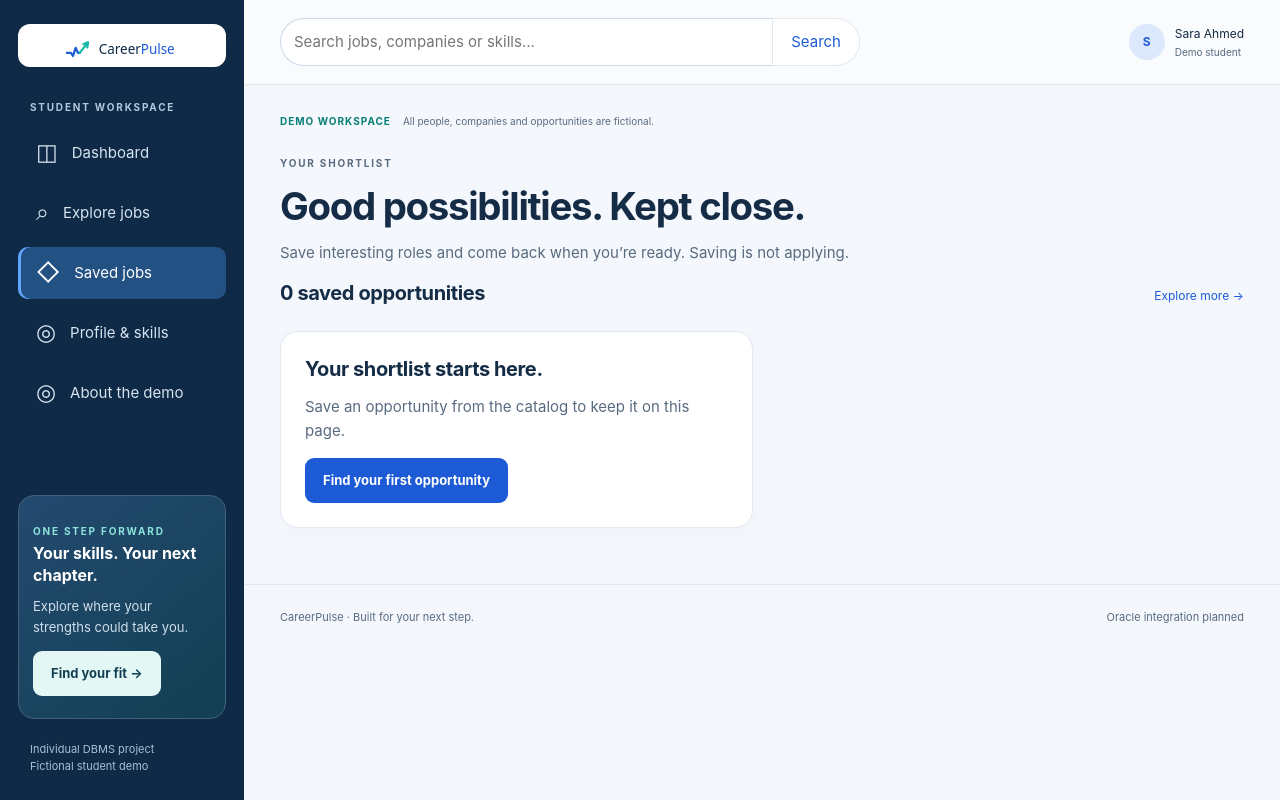
After one commit to Talha738564/careerPulse, a Flask app: page /saved in a window 1280 px wide. The commit adds this page. Run offline with Flask 3, Linux system fonts and the light colour scheme.

Commit message:
feat: add isolated saved job shortlists

```diff
--- a/app.py
+++ b/app.py
@@ -5,6 +5,8 @@ from flask import Flask, abort, render_template, request, session, redirect, url
 from config import Config
 from services.repository import MockRepository
 from services.matching import enrich, demand
+from services.activity import activity
+from routes.saved import register_saved
 from services.profile import DemoProfileStore, validate_profile, validate_skill, SKILLS, LEVELS
 
 
@@ -81,7 +83,7 @@ def create_app(repository=None):
 
     @app.context_processor
     def shared():
-        return dict(student=student(), csrf_token=csrf_token)
+        return dict(student=student(), csrf_token=csrf_token, saved_ids=activity()["saved"])
 
     @app.get('/')
     def home():
@@ -93,7 +95,7 @@ def create_app(repository=None):
         ranked = sorted(jobs, key=lambda j: j['score'] if j['score'] is not None else -1, reverse=True)
         return render_template('dashboard.html', title='Dashboard', jobs=ranked[:3],
                                total=len(jobs), strong=sum(j['score'] is not None and j['score']>=65 for j in jobs),
-                               demand=demand(jobs)[:5], counts=Counter(r['status'] for r in repo.tracker()))
+                               demand=demand(jobs)[:5], counts=Counter(r['status'] for r in repo.tracker()), saved_count=len(activity()['saved']))
 
     @app.get('/opportunities')
     def opportunities():
@@ -115,6 +117,7 @@ def create_app(repository=None):
     def missing(error):
         return render_template('404.html',title='Page not found'),404
 
+    register_saved(app, repo, student)
     return app
 
 if __name__ == '__main__':
--- /dev/null
+++ b/routes/saved.py
@@ -0,0 +1,31 @@
+from flask import Blueprint, abort, flash, redirect, render_template, request, url_for
+from services.activity import activity, persist_activity
+from services.matching import enrich
+
+
+def register_saved(app, repo, student):
+    bp = Blueprint('saved', __name__)
+
+    @bp.get('/saved')
+    def index():
+        jobs = [j for j in enrich(repo.opportunities(), student()['skills'])
+                if j['opp_id'] in activity()['saved']]
+        return render_template('saved.html', title='Saved opportunities', jobs=jobs)
+
+    @bp.post('/opportunities/<int:opp_id>/save')
+    def save(opp_id):
+        if not any(j['opp_id'] == opp_id for j in repo.opportunities()):
+            abort(404)
+        action = request.form.get('action')
+        if action not in ('save', 'remove'):
+            abort(400)
+        saved = activity()['saved']
+        if action == 'save' and opp_id not in saved:
+            saved.append(opp_id)
+        elif action == 'remove' and opp_id in saved:
+            saved.remove(opp_id)
+        persist_activity()
+        flash('Opportunity saved.' if action == 'save' else 'Opportunity removed from saved jobs.')
+        return redirect(url_for('saved.index'), code=303)
+
+    app.register_blueprint(bp)
--- /dev/null
+++ b/services/activity.py
@@ -0,0 +1,16 @@
+"""Per-visitor demo activity held in server memory, never in a database substitute."""
+import secrets
+from flask import current_app, session
+
+
+def activity():
+    key = session.get('visitor_id')
+    if key is None:
+        key = secrets.token_urlsafe(24)
+        session['visitor_id'] = key
+    states = current_app.extensions.setdefault('activity', {})
+    return states.setdefault(key, {'saved': [], 'tracker': {}, 'alerts': [], 'notifications': []})
+
+
+def persist_activity():
+    """Memory changes are immediate; Oracle persistence is supplied by its adapter."""
--- a/static/css/style.css
+++ b/static/css/style.css
@@ -742,3 +742,6 @@ textarea:focus-visible { outline:3px solid #008578; outline-offset:4px; }
 .remove { background:white; color:#8a3525; border:1px solid #dfc7c2; border-radius:8px; min-height:44px; padding:8px 12px; }
 .form-title { margin-top:24px; }
 @media(max-width:700px) { .mobile-nav a { padding:0 10px; } .form-row { grid-template-columns:1fr; } }
+.card-action { margin-top:16px; }
+.secondary-button { background:#eaf1ff; color:var(--blue); }
+.secondary-button:hover { background:#dce8ff; }
--- a/templates/base.html
+++ b/templates/base.html
@@ -14,7 +14,7 @@
 <img src="{{ url_for('static',filename='images/careerpulse_primary_logo_lockup.svg') }}" alt="CareerPulse">
 </a>
 <p class="eyebrow">STUDENT WORKSPACE</p>
-<nav aria-label="Main navigation">{% for endpoint,label,icon in [('dashboard','Dashboard','◫'),('opportunities','Explore jobs','⌕'),('profile','Profile & skills','◎'),('home','About the demo','◎')] %}<a class="navlink {{ 'active' if request.endpoint==endpoint }}" href="{{ url_for(endpoint) }}" {% if request.endpoint==endpoint %}aria-current="page"{% endif %}>
+<nav aria-label="Main navigation">{% for endpoint,label,icon in [('dashboard','Dashboard','◫'),('opportunities','Explore jobs','⌕'),('saved.index','Saved jobs','◇'),('profile','Profile & skills','◎'),('home','About the demo','◎')] %}<a class="navlink {{ 'active' if request.endpoint==endpoint }}" href="{{ url_for(endpoint) }}" {% if request.endpoint==endpoint %}aria-current="page"{% endif %}>
 <span aria-hidden="true">{{ icon }}</span>{{ label }}</a>{% endfor %}</nav>
 <div class="sidebar-note">
 <span class="eyebrow">ONE STEP FORWARD</span>
@@ -44,6 +44,6 @@
 <footer>CareerPulse · Built for your next step. <span>Oracle integration planned</span>
 </footer>
 </div>
-<nav class="mobile-nav" aria-label="Mobile navigation">{% for endpoint,label in [('dashboard','Dashboard'),('opportunities','Explore'),('profile','Profile'),('home','About')] %}<a href="{{ url_for(endpoint) }}" {% if request.endpoint==endpoint %}aria-current="page"{% endif %}>{{ label }}</a>{% endfor %}</nav>
+<nav class="mobile-nav" aria-label="Mobile navigation">{% for endpoint,label in [('dashboard','Dashboard'),('opportunities','Explore'),('profile','Profile'),('saved.index','Saved')] %}<a href="{{ url_for(endpoint) }}" {% if request.endpoint==endpoint %}aria-current="page"{% endif %}>{{ label }}</a>{% endfor %}</nav>
 </body>
 </html>
--- a/templates/cards.html
+++ b/templates/cards.html
@@ -15,4 +15,9 @@
 <span>Demo deadline · {{ job.deadline.strftime('%d %b %Y') }}</span>
 <a href="{{ url_for('detail',opp_id=job.opp_id) }}">View opportunity →</a>
 </div>
+<form method="post" action="{{ url_for('saved.save', opp_id=job.opp_id) }}" class="card-action">
+<input type="hidden" name="csrf_token" value="{{ csrf_token() }}">
+<input type="hidden" name="action" value="{{ 'remove' if job.opp_id in saved_ids else 'save' }}">
+<button class="button secondary-button">{{ 'Remove saved job' if job.opp_id in saved_ids else 'Save opportunity' }}</button>
+</form>
 </article>{% endmacro %}
--- a/templates/dashboard.html
+++ b/templates/dashboard.html
@@ -1,4 +1,4 @@
-{% extends 'base.html' %}{% from 'cards.html' import job_card %}{% block content %}
+{% extends 'base.html' %}{% from 'cards.html' import job_card with context %}{% block content %}
 <div class="page-heading">
 <div>
 <p class="eyebrow">YOUR CAREER, IN MOTION</p>
@@ -8,7 +8,7 @@
 </div>
 <a class="button" href="{{ url_for('opportunities') }}">Explore opportunities ↗</a>
 </div>
-<section class="stats" aria-label="Demo overview">{% for value,label in [(total,'Active opportunities'),(strong,'Matches of 65%+'),(counts['SAVED'],'Saved in demo'),(counts['APPLIED']+counts['INTERVIEW'],'Applications in demo')] %}<div class="stat">
+<section class="stats" aria-label="Demo overview">{% for value,label in [(total,'Active opportunities'),(strong,'Matches of 65%+'),(saved_count,'Saved opportunities'),(counts['APPLIED']+counts['INTERVIEW'],'Applications in demo')] %}<div class="stat">
 <span>{{ label }}</span>
 <strong>{{ value }}</strong>
 <small>Fictional sample activity</small>
--- a/templates/detail.html
+++ b/templates/detail.html
@@ -33,7 +33,8 @@
 <section class="panel">
 <h2>Demo opportunity</h2>
 <p>This fictional listing has no employer application link.</p>
-<p>Saving and manually updating application status will be added in a later milestone.</p>
+<form method="post" action="{{ url_for('saved.save', opp_id=job.opp_id) }}">
+<input type="hidden" name="csrf_token" value="{{ csrf_token() }}"><input type="hidden" name="action" value="{{ 'remove' if job.opp_id in saved_ids else 'save' }}"><button class="button">{{ 'Remove saved job' if job.opp_id in saved_ids else 'Save opportunity' }}</button></form>
 </section>
 </aside>
 </div>
--- a/templates/opportunities.html
+++ b/templates/opportunities.html
@@ -1,4 +1,4 @@
-{% extends 'base.html' %}{% from 'cards.html' import job_card %}{% block content %}
+{% extends 'base.html' %}{% from 'cards.html' import job_card with context %}{% block content %}
 <p class="eyebrow">DISCOVER YOUR NEXT STEP</p>
 <h1>Opportunity starts here.</h1>
 <p>Find a role that fits your skills—and room to grow.</p>
--- /dev/null
+++ b/templates/saved.html
@@ -0,0 +1,12 @@
+{% extends 'base.html' %}
+{% from 'cards.html' import job_card with context %}
+{% block content %}
+<p class="eyebrow">YOUR SHORTLIST</p>
+<h1>Good possibilities. Kept close.</h1>
+<p>Save interesting roles and come back when you’re ready. Saving is not applying.</p>
+<div class="section-heading"><h2>{{ jobs|length }} saved opportunities</h2><a href="{{ url_for('opportunities') }}">Explore more →</a></div>
+<div class="browse-grid">
+{% for job in jobs %}{{ job_card(job) }}
+{% else %}<section class="panel"><h2>Your shortlist starts here.</h2><p>Save an opportunity from the catalog to keep it on this page.</p><a class="button" href="{{ url_for('opportunities') }}">Find your first opportunity</a></section>{% endfor %}
+</div>
+{% endblock %}
```
Also changed, not shown: docs/IMPLEMENTATION.md (+6 -0 lines), tests/test_activity.py (added, +28 -0 lines), 2 other files.
